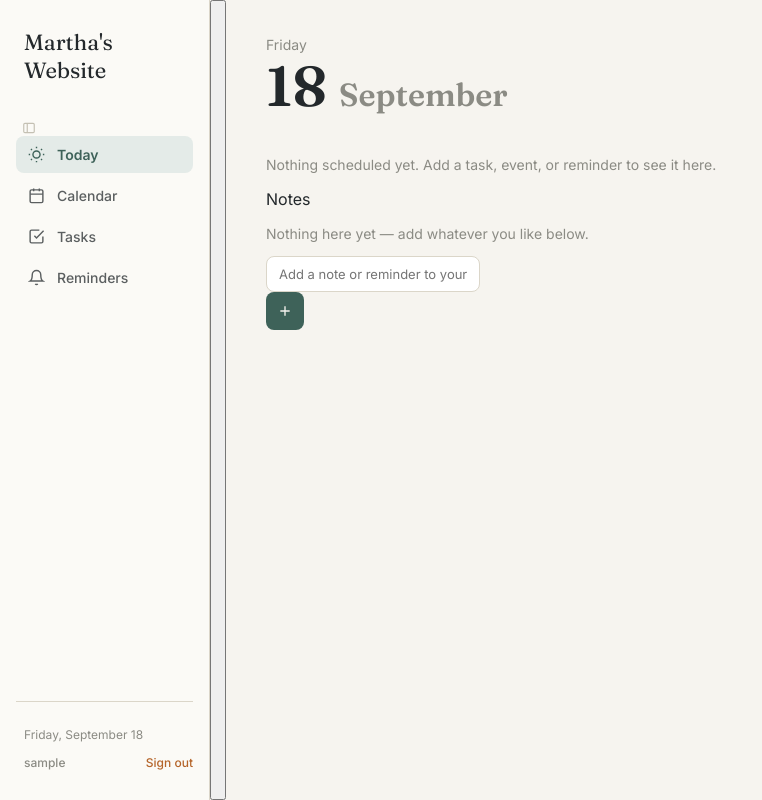
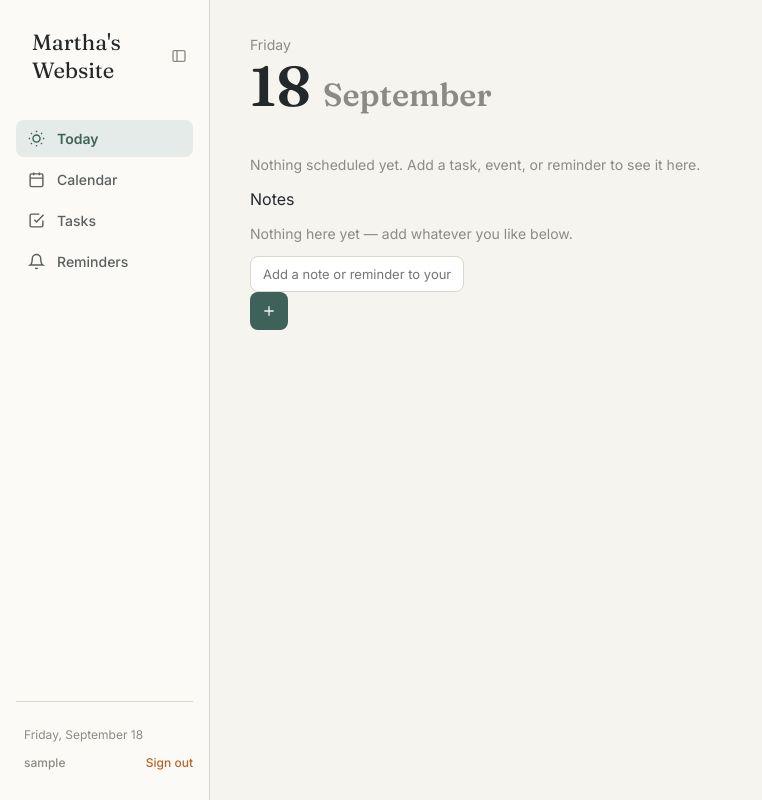
Before and after one commit to mb2749/Organisation-website, a Flask app: page / in a window 1280 px wide. Shown: the whole page, without its empty margins (0-762 px from the left). Run offline with Flask 3, Linux system fonts and the light colour scheme; the visitor is signed in with stand-in values (Sample User, id 1); data that the repository does not hold is empty.

Commit message:
Add sidebar toggle and show button styles

```diff
--- a/static/style.css
+++ b/static/style.css
@@ -486,3 +486,47 @@ h1.view-title {
 }
 .auth-switch a { color: var(--pine); font-weight: 600; text-decoration: none; }
 .auth-switch a:hover { text-decoration: underline; }
+
+/* ---------- sidebar hide/show toolbar ---------- */
+
+.wordmark-row {
+  display: flex;
+  align-items: center;
+  justify-content: space-between;
+  padding: 0 0 0 8px;
+  margin-bottom: 36px;
+}
+.wordmark-row .wordmark { margin-bottom: 0; }
+
+.sidebar-toggle {
+  color: var(--muted);
+}
+.sidebar-toggle svg { width: 16px; height: 16px; }
+
+.shell.sidebar-hidden .sidebar { display: none; }
+
+.show-sidebar-btn {
+  display: none;
+  position: fixed;
+  top: 16px;
+  left: 16px;
+  width: 36px;
+  height: 36px;
+  align-items: center;
+  justify-content: center;
+  border-radius: 8px;
+  border: 1px solid var(--line);
+  background: var(--surface);
+  color: var(--muted);
+  cursor: pointer;
+  z-index: 10;
+  box-shadow: 0 1px 3px rgba(35,40,43,0.08);
+}
+.show-sidebar-btn svg { width: 17px; height: 17px; }
+.show-sidebar-btn:hover { color: var(--pine); border-color: var(--pine); }
+
+.shell.sidebar-hidden .show-sidebar-btn { display: flex; }
+
+.shell.sidebar-hidden .main {
+  width: 100%;
+}
```
